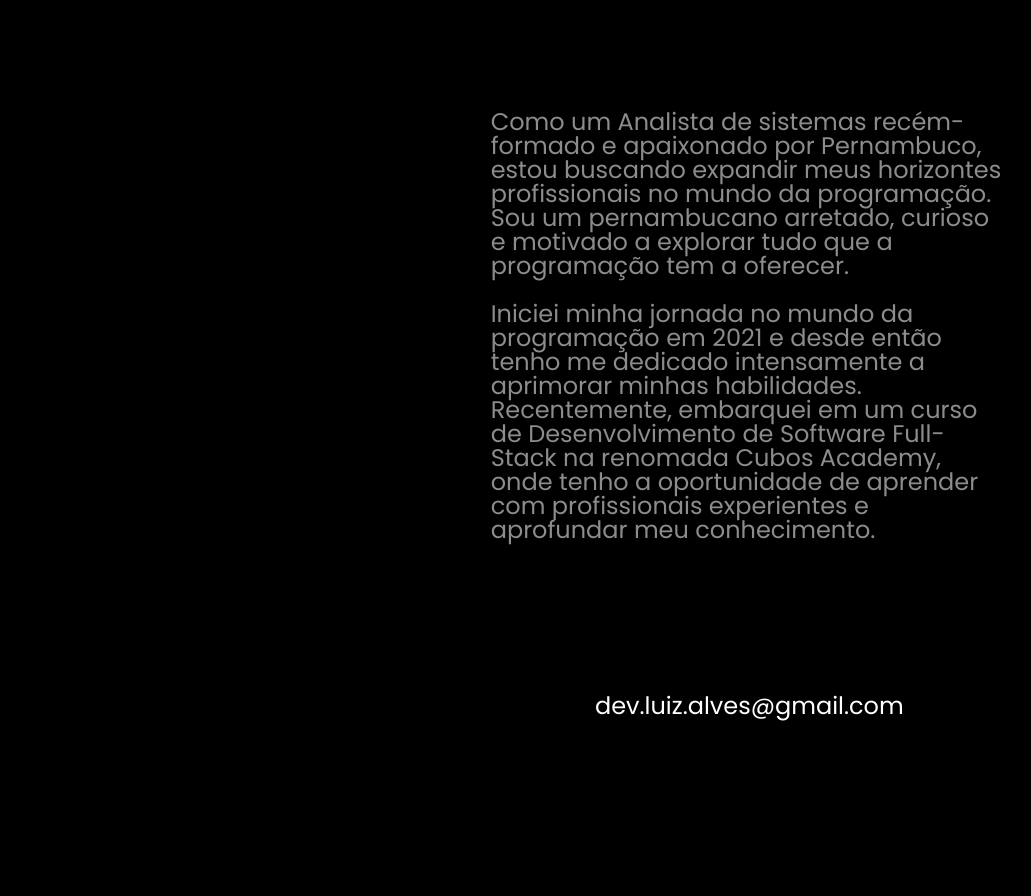
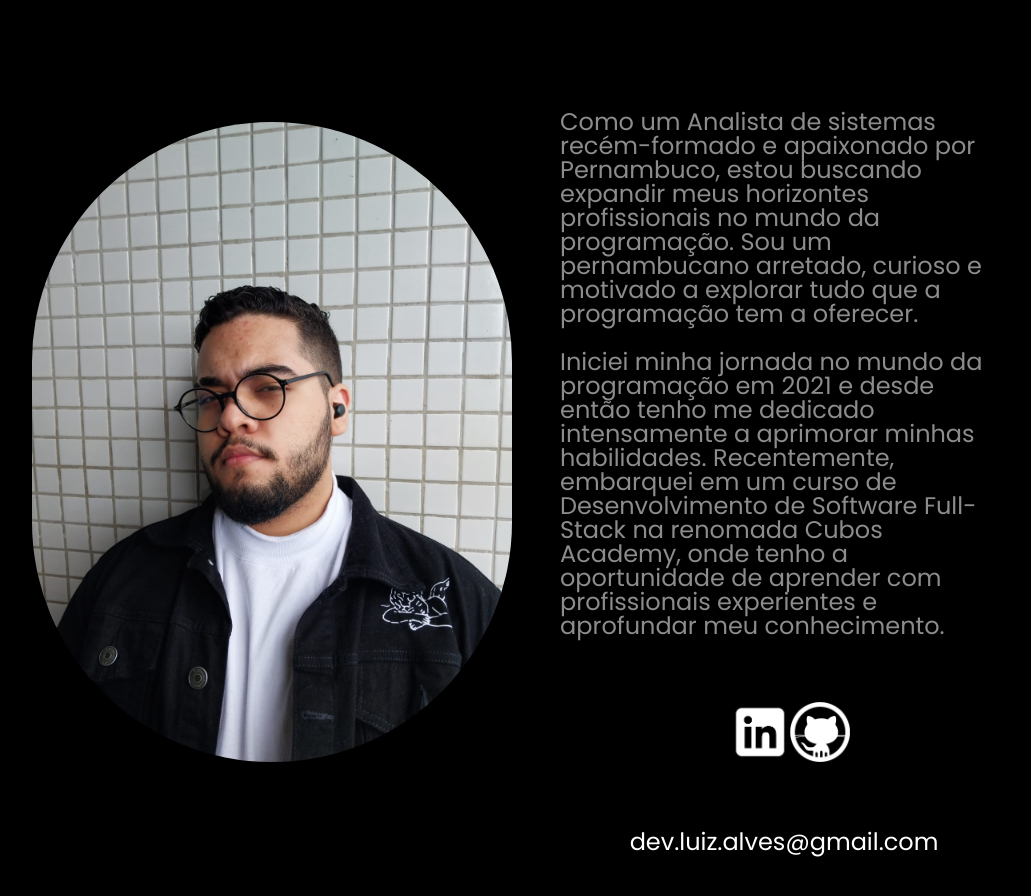
Before and after one commit to LuizDevExe/Minha-Homepage, a plain HTML site: page index.html in a window 1280 px wide. Shown: the part 440-1336 px from the top of the page, without its empty margins (96-1127 px from the left). Before the commit the page ends 1206 px from the top, so only its background shows below. Drawn offline with Linux system fonts and the light colour scheme.

Commit message:
Alteração caminhos imagens da página

```diff
--- a/index.html
+++ b/index.html
@@ -37,7 +37,7 @@
 
       <main class="flex_imagem_principal">
 
-        <img class="imagem_perfil transition_border-radius" src="media/imgs/foto_perfil-1.jpeg" alt="" />
+        <img class="imagem_perfil transition_border-radius" src="assets/imgs/foto_perfil-1.jpeg" alt="" />
         <article class="sessão_texto_links">
           <p  class="texto_apresentacao">Como um Analista de sistemas recém-formado e apaixonado por
             Pernambuco, estou buscando expandir meus horizontes profissionais no mundo da programação. Sou um
@@ -52,11 +52,11 @@
           <ul class="transition_links">
             <li>
               <a class="transition_links" target="_blank" href="https://www.linkedin.com/in/dev-luiz-alves/">
-                <img src="media/imgs/white icon linkedin.png" alt="" /></a>
+                <img src="assets/imgs/white icon linkedin.png" alt="" /></a>
             </li>
             <li>
               <a class="transition_links" target="_blank" href="https://github.com/LuizDevExe"><img
-                  src="media/imgs/white icon git hub.png" alt="" /></a>
+                  src="assets/imgs/white icon git hub.png" alt="" /></a>
             </li>
           </ul>
           <a class="transition_links" href="mailto:dev.luiz.alves@gmail.com">dev.luiz.alves@gmail.com</a>
```
